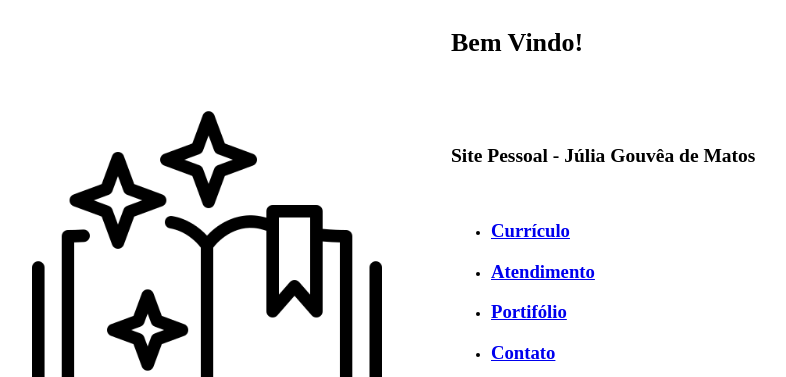
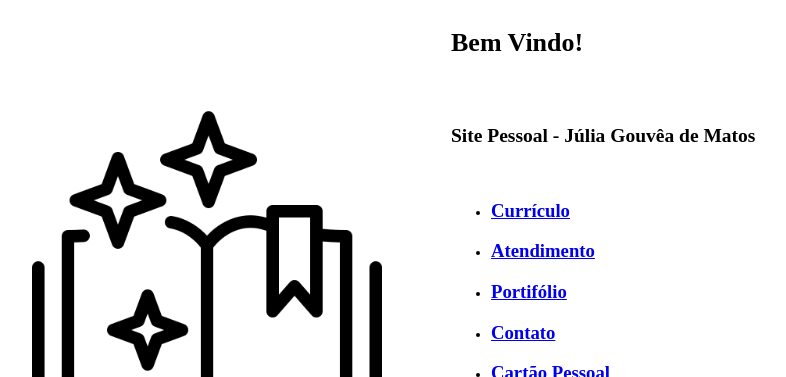
Before and after one commit to jugouvea/jugouvea.github.io, a plain HTML site: page index.html in a window 1280 px wide. Shown: the top 377 px of the page, without its empty margins (254-1040 px from the left). Drawn offline with Linux system fonts and the light colour scheme.

Commit message:
Update index.html

```diff
--- a/index.html
+++ b/index.html
@@ -17,6 +17,7 @@
                 <li><a href="politica.de.atendimento.html"><font size="3"><h3>Atendimento</h3></font></a></li>
                 <li><a href="portfolio_senai.html"><font size="3"><h3>Portifólio</h3></font></a></li>
                 <li><a href="formulario_contato.html"><font size="3"><h3>Contato</h3></font></a></li>
+                  <li><a href="cartão-pessoal.html"><font size="3"><h3>Cartão Pessoal</h3></font></a></li>
 
              </ul>
             <ul>
```
